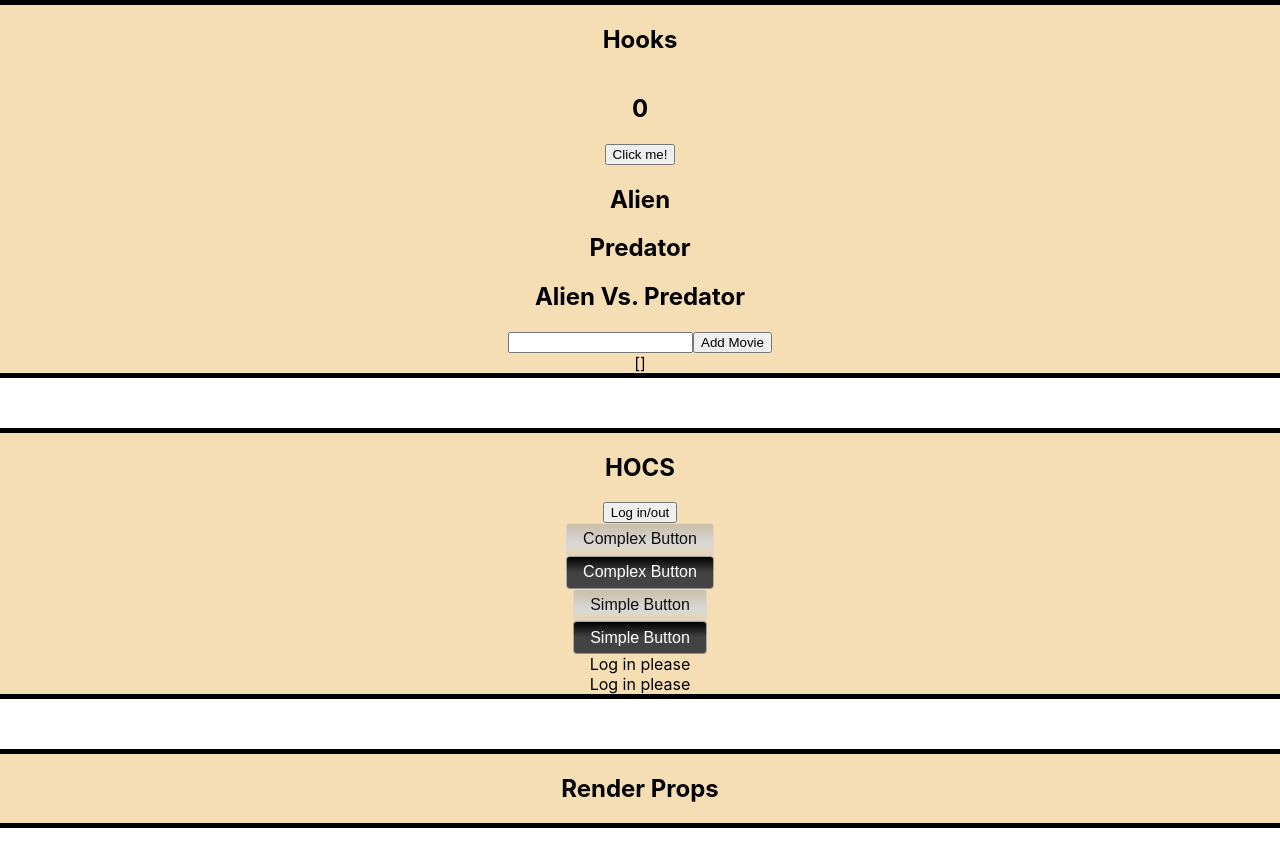
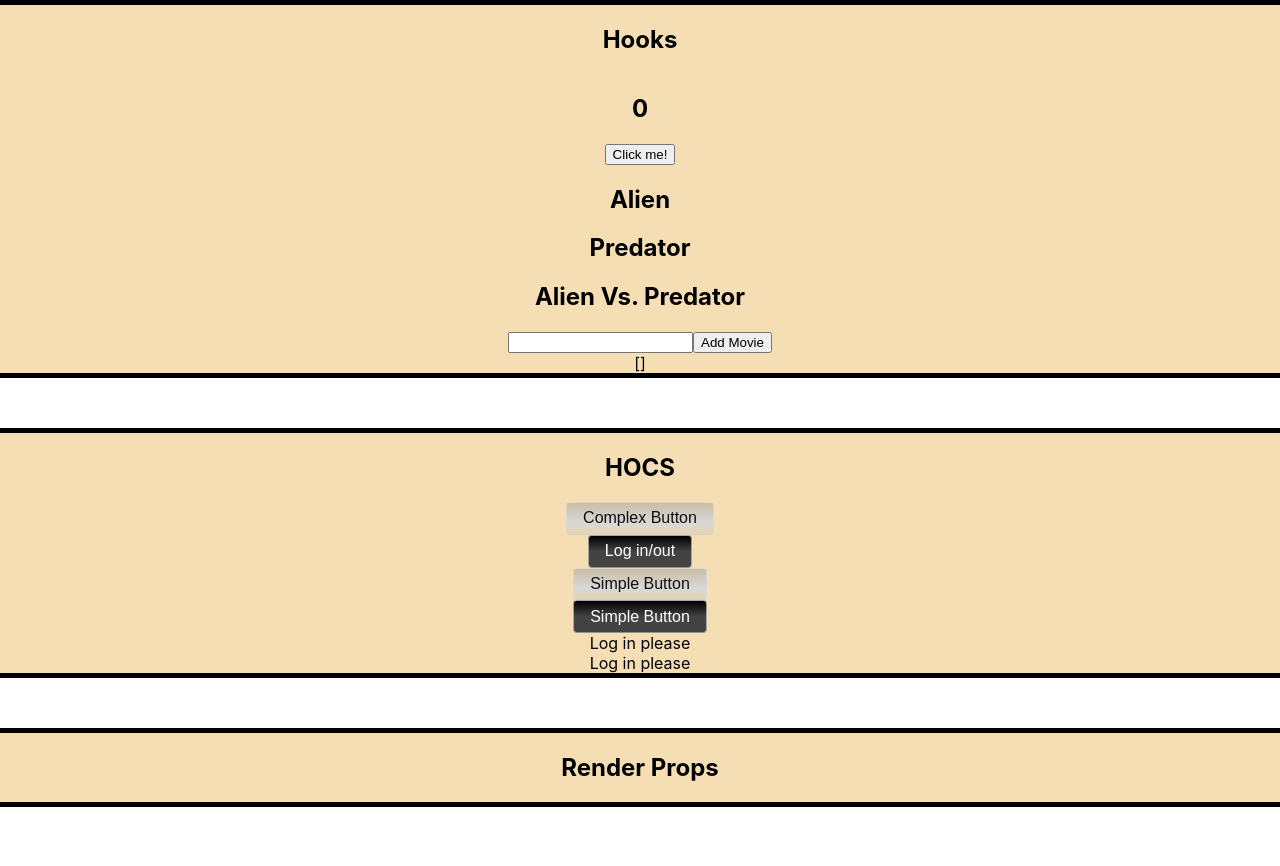
Before and after one commit to wlh18/react-7, a React (Create React App) app: page / in a window 1280 px wide. Shown: the top 866 px of the page. Built offline with nearby package versions, Linux system fonts and the light colour scheme; no server answers.

Commit message:
Added more hocs

```diff
--- a/src/Components/HOCS/ComplexButton.js
+++ b/src/Components/HOCS/ComplexButton.js
@@ -23,7 +23,11 @@ const ComplexButton = props => {
   if (props.darkMode) {
     style = { ...style, ...styles.darkMode }
   }
-  return <button style={style}>Complex Button</button>
+  return (
+    <button onClick={props.onClick} style={style}>
+      {props.text ? props.text : `Complex Button`}
+    </button>
+  )
 }
 
 export default ComplexButton
--- a/src/Components/HOCS/Hocs.js
+++ b/src/Components/HOCS/Hocs.js
@@ -10,9 +10,12 @@ const Hocs = props => {
   return (
     <section className="advanced-react-section">
       <h1>HOCS</h1>
-      <button onClick={() => setIsAdmin(!isAdmin)}>Log in/out</button>
       <ComplexButton />
-      <ComplexButton darkMode />
+      <ComplexButton
+        text="Log in/out"
+        onClick={() => setIsAdmin(!isAdmin)}
+        darkMode
+      />
       <SimpleButton />
       <SimpleButton darkMode />
       <Square darkMode admin={isAdmin} />
```
